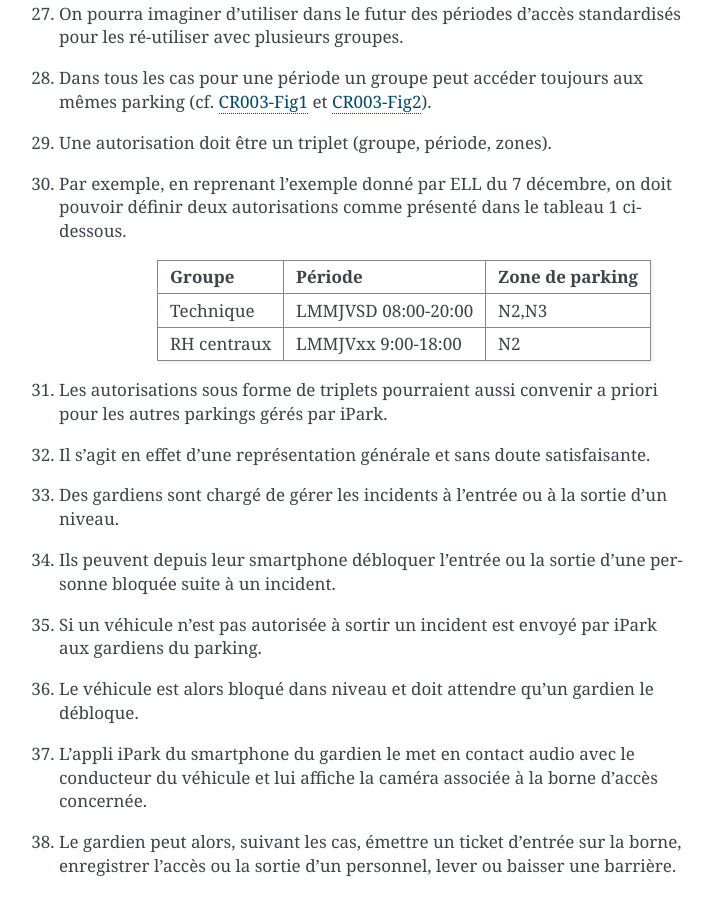
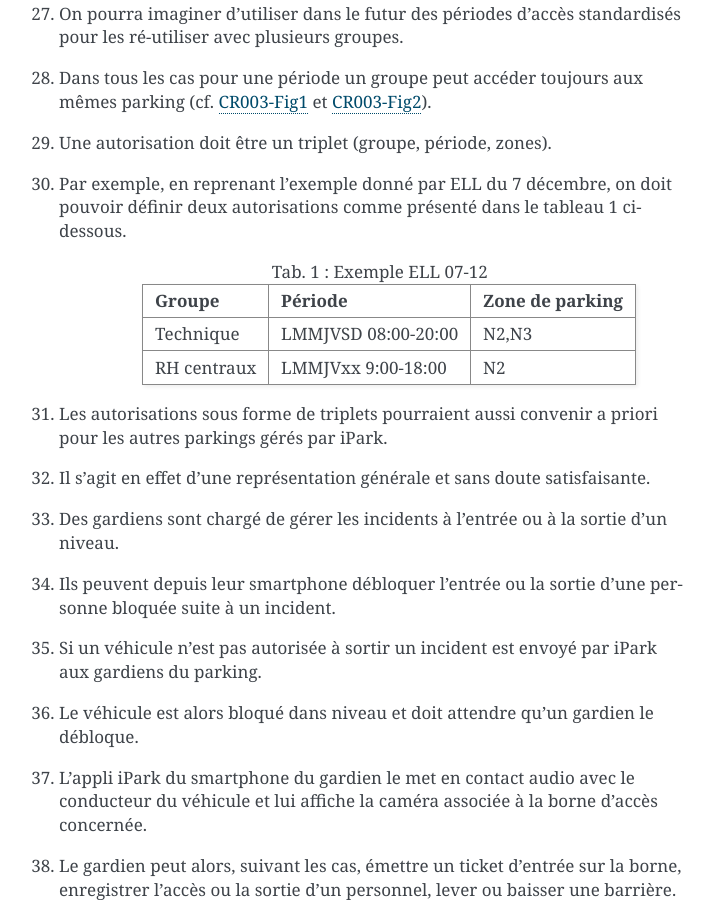
Before and after one commit to cyrilled/iPark, a Sphinx documentation site: the page built from master/source/res/CR002.rst, in a window 1280 px wide and 900 px high, scrolled down 3216 px. Shown: the whole window, without its empty margins (391-1105 px from the left). Built offline with Sphinx 7.4.7, drawn with Linux system fonts in a browser that asks for light colours.

Commit message:
Update CR002.rst

```diff
--- a/master/source/res/CR002.rst
+++ b/master/source/res/CR002.rst
@@ -61,15 +61,15 @@ Nouvel intervenant, directeur des services généraux de l'Hôtel du départemen
 #. Une autorisation doit être un triplet (groupe, période, zones).
 #. Par exemple, en reprenant l'exemple donné par ELL du 7 décembre, on doit pouvoir définir deux autorisations comme présenté dans le tableau 1 ci-dessous.
 
-        +------------+---------------------+----------------+
-        | Groupe     |  Période            | Zone de parking|
-        +============+=====================+================+
-        | Technique  | LMMJVSD 08:00-20:00 | N2,N3          |
-        +------------+---------------------+----------------+
-        | RH centraux| LMMJVxx 9:00-18:00  | N2             |
-        +------------+---------------------+----------------+
+    .. table:: Tab. 1 : Exemple ELL 07-12
 
-    .. table:: Tab. 1 : Exemple ELL 07-12
+        +------------+---------------------+-----------------+
+        | Groupe     |  Période            | Zone de parking |
+        +============+=====================+=================+
+        | Technique  | LMMJVSD 08:00-20:00 | N2,N3           |
+        +------------+---------------------+-----------------+
+        | RH centraux| LMMJVxx 9:00-18:00  | N2              |
+        +------------+---------------------+-----------------+
 
 #. Les autorisations sous forme de triplets pourraient aussi convenir a priori pour les autres parkings gérés par iPark.
 #. Il s'agit en effet d'une représentation générale et sans doute satisfaisante.
```
